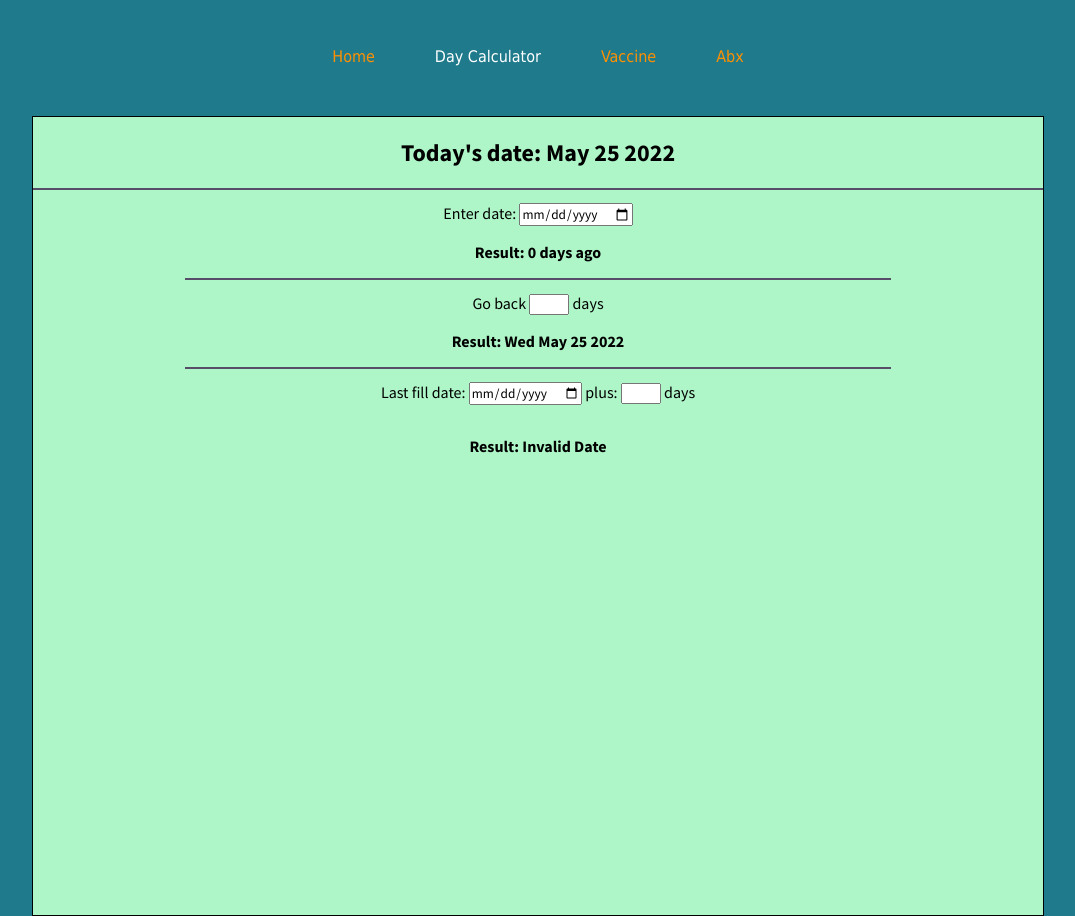
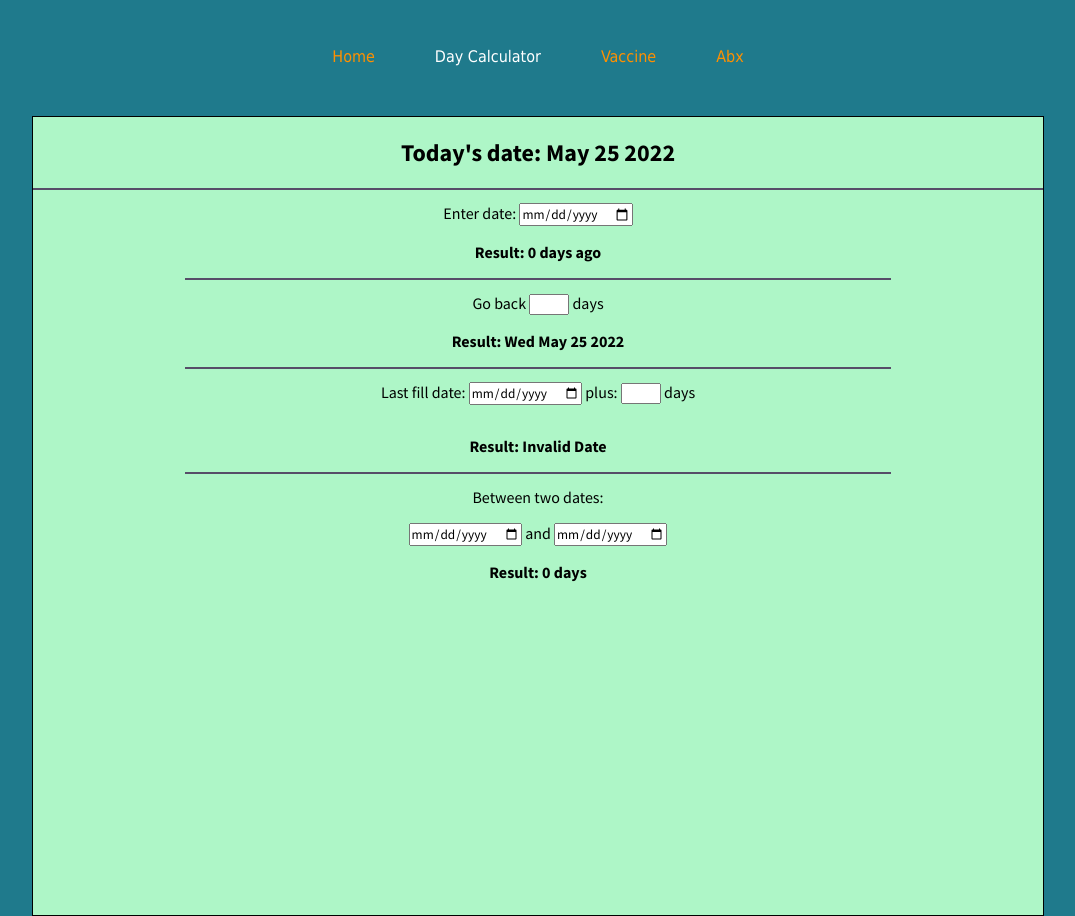
Before and after one commit to icyparkinson/rx-react, a React (Create React App) app: page /daycalc in a window 1280 px wide. Shown: the whole page, without its empty margins (102-1177 px from the left). Built offline with nearby package versions, Linux system fonts and the light colour scheme.

Commit message:
Added calculation between two dates

```diff
--- a/src/components/DayCalc.js
+++ b/src/components/DayCalc.js
@@ -49,6 +49,31 @@ const DayCalc = () => {
         setLastFillDate(lastDateInMs)
     }
 
+    const [dateOne, setdateOne] = useState("")
+
+    const handleDateOne = ({ target }) => {
+        const dateOne = target.value
+        const newStrDate = `${dateOne.toString()} 0:0:0`
+        const countDate = new Date(newStrDate)
+        const countTime = countDate.getTime()
+        setdateOne(countTime)
+        console.log(countTime)
+    }
+
+    const [dateTwo, setdateTwo] = useState("")
+
+    const handleDateTwo = ({ target }) => {
+        const dateTwo = target.value
+        const newStrDate = `${dateTwo.toString()} 0:0:0`
+        const countDate = new Date(newStrDate)
+        const countTime = countDate.getTime()
+        setdateTwo(countTime)
+    }
+
+    const differenceDate = (a,b) => {
+        return Math.abs((dateTwo - dateOne)/86400000)
+    }
+
 
 
 
@@ -80,6 +105,14 @@ const DayCalc = () => {
                 `next fill date is ${convertDayToMs(nextFillDate)} and last fill is ${lastFillDate} which is ${new Date(lastFillDate)} and the offset is ${(new Date()).getTimezoneOffset*60000} `
                 )} */}
 
+            <section style= {{borderTop: "2px solid #574D68", height: "15px", width: "70%", margin: "0 auto"}}></section>
+
+
+            <span>Between two dates:</span>
+            <p>
+            <input type = "date" onChange = {handleDateOne}></input> and <input type = "date" onChange = {handleDateTwo}></input>
+            </p>
+            <p style = {{fontWeight: "bold"}}>Result: {differenceDate()} {differenceDate() === 1 ? "day" : "days"}</p>
 
         </div>
     )
```
